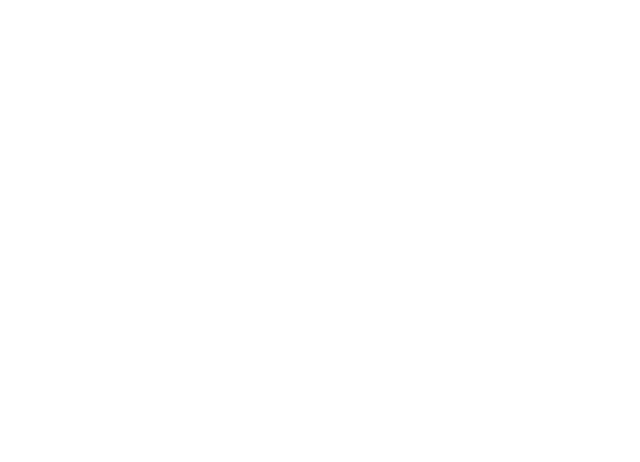
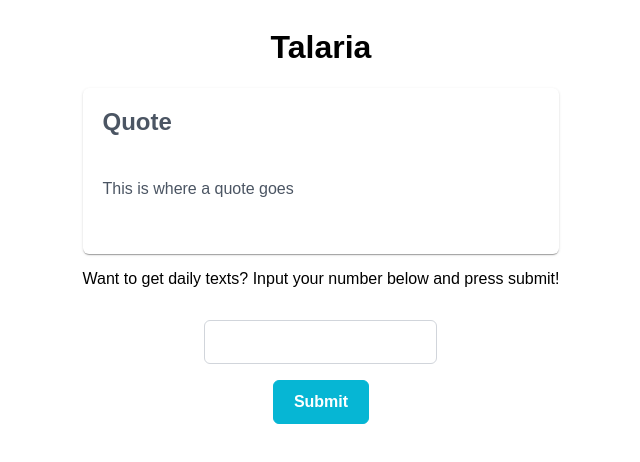
Before and after one commit to AnthonyRqqq/talaria, a React (Vite) app: page / in a window 1280 px wide. Shown: the top 462 px of the page, without its empty margins (319-959 px from the left). Built offline with nearby package versions, Linux system fonts and the light colour scheme; a web font is replaced by a local one.

Commit message:
Basic structure

```diff
--- a/package.json
+++ b/package.json
@@ -10,6 +10,7 @@
     "preview": "vite preview"
   },
   "dependencies": {
+    "primereact": "^10.8.4",
     "react": "^18.2.0",
     "react-dom": "^18.2.0"
   },
--- a/src/App.jsx
+++ b/src/App.jsx
@@ -1,5 +1,34 @@
+import { Card } from "primereact/card";
+import { InputText } from "primereact/inputtext";
+import { Button } from "primereact/button";
+
+import "./app.css";
+
 function App() {
-  return <></>;
+  return (
+    <div className="app-div">
+      <div>
+        <div>
+          <h1>Talaria</h1>
+        </div>
+        <div>
+          <Card title="Quote">
+            <p>This is where a quote goes</p>
+          </Card>
+
+          <div className="text-div">
+            <p>
+              Want to get daily texts? Input your number below and press submit!
+            </p>
+            <InputText />
+            <div>
+              <Button label="Submit" />
+            </div>
+          </div>
+        </div>
+      </div>
+    </div>
+  );
 }
 
 export default App;
--- /dev/null
+++ b/src/app.css
@@ -0,0 +1,17 @@
+.app-div {
+  display: flex;
+  justify-content: center;
+}
+
+h1 {
+    text-align: center;
+}
+
+.text-div {
+    text-align: center;
+}
+
+.text-div > input {
+    margin-top: 1rem;
+    margin-bottom: 1rem;
+}
--- /dev/null
+++ b/src/main.css
@@ -0,0 +1,3 @@
+* {
+    font-family: "Inter var", sans-serif;
+}
--- a/src/main.jsx
+++ b/src/main.jsx
@@ -1,6 +1,8 @@
 import React from 'react'
 import ReactDOM from 'react-dom/client'
 import App from './App.jsx'
+import "primereact/resources/themes/lara-light-cyan/theme.css";
+import './main.css'
 
 ReactDOM.createRoot(document.getElementById('root')).render(
   <React.StrictMode>
```
Also changed, not shown: 1 other file (tests, documents, lock files or other folders).
